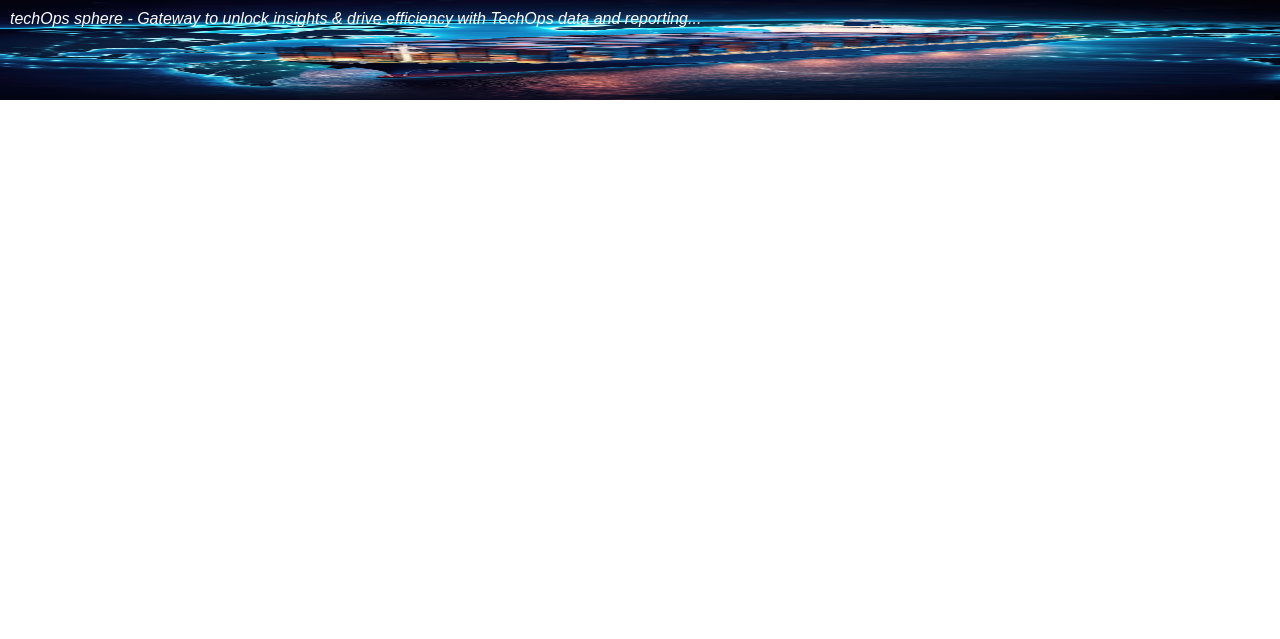
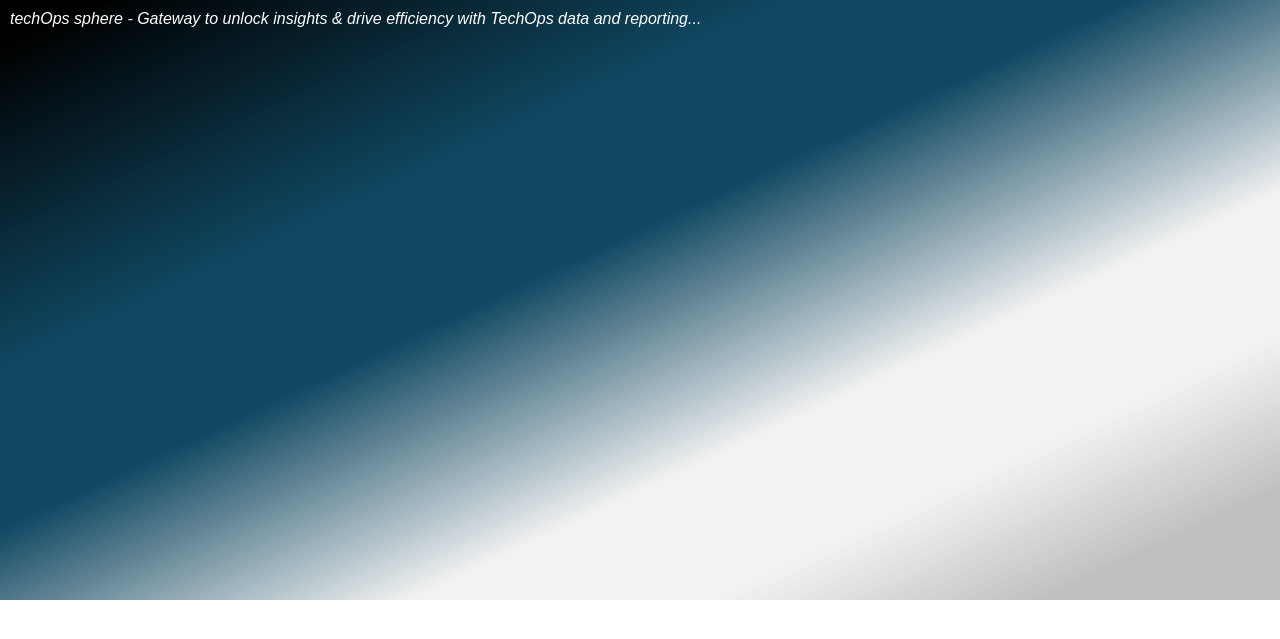
Before and after one commit to harshalraut23/topspheredev, a FastAPI app: page / in a window 1280 px wide. Shown: the part 58-697 px from the top of the page. Run offline with FastAPI, Linux system fonts and the light colour scheme.

Commit message:
image size changed

```diff
--- a/templates/index.html
+++ b/templates/index.html
@@ -29,7 +29,7 @@
             techOps sphere - Gateway to unlock insights & drive efficiency with TechOps data and reporting...
         </div>
         <!-- Add Image -->
-        <img src="/static/AIImageShip.png" alt="Snowgate Image" style="width: 100%; height: 100px; display: block;">
+        <img src="/static/SnowGate.png" alt="Snowgate Image" style="width: 100%; height: 600px; display: block;">
         <!-- Content goes here -->
     </div>
 </body>
```
